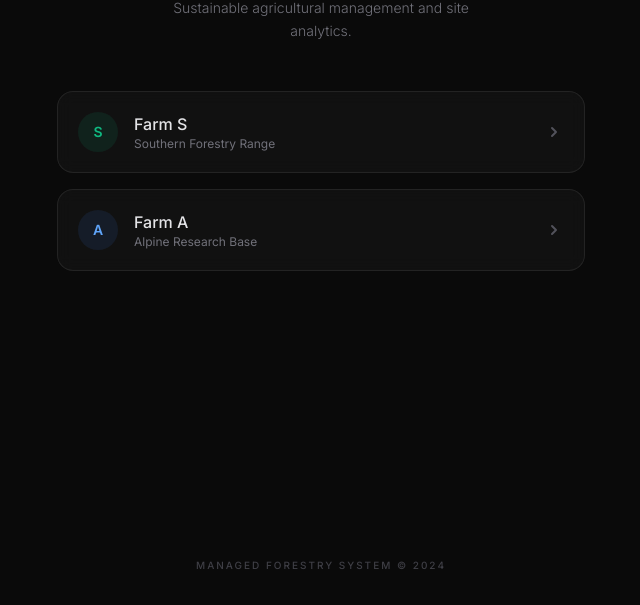
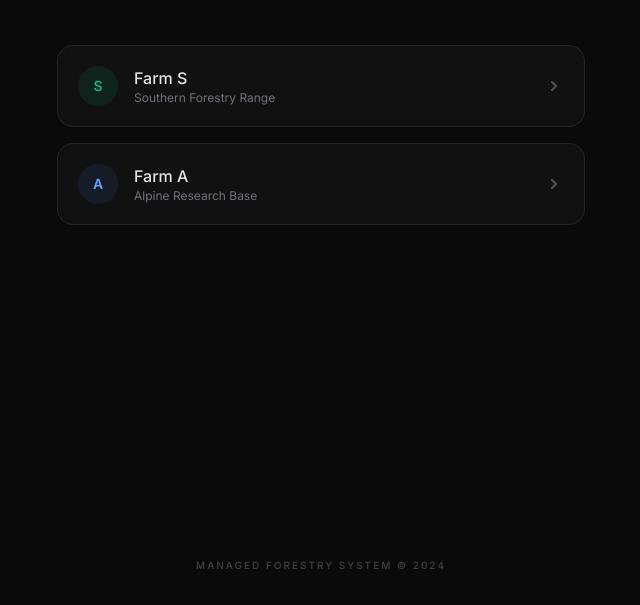
Before and after one commit to konstantinsmih/farm, a plain HTML site: page index.html in a window 1280 px wide. Shown: the part 195-800 px from the top of the page, without its empty margins (319-959 px from the left). Drawn offline with nearby package versions, Linux system fonts and the light colour scheme.

Commit message:
Add files via upload

```diff
--- a/index.html
+++ b/index.html
@@ -47,9 +47,6 @@
 
         <header class="text-center mb-12">
             <h1 class="text-3xl font-medium tracking-tight text-white mb-3">Farm Project</h1>
-            <p class="text-zinc-500 text-sm font-light leading-relaxed max-w-xs mx-auto">
-                Sustainable agricultural management and site analytics.
-            </p>
         </header>
 
         <nav class="w-full space-y-4">
```
